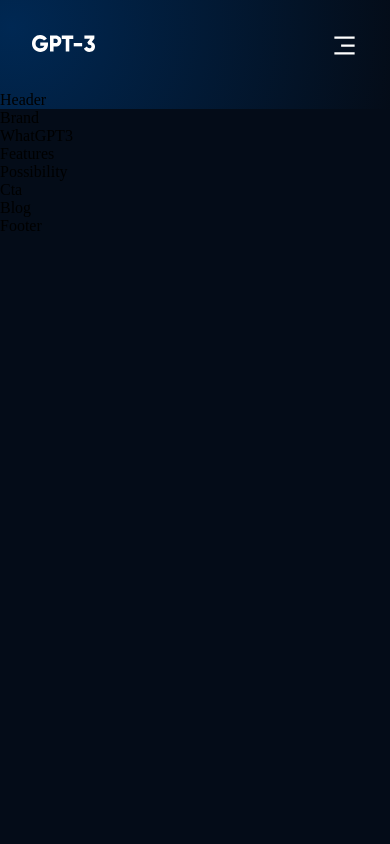
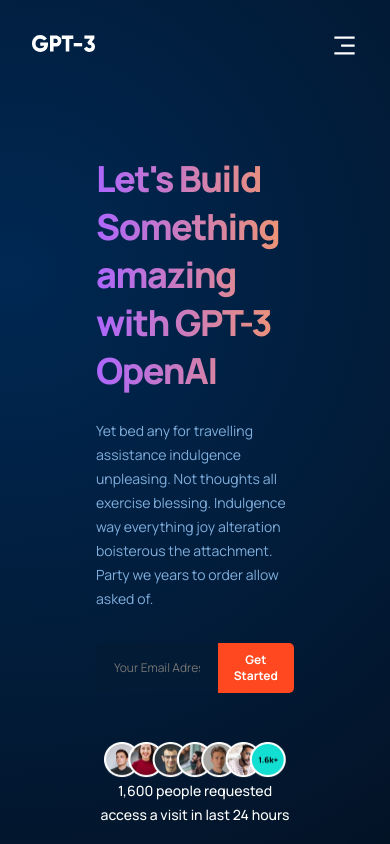
Before and after one commit to Jhonesp/gpt3-react-website, a React (Create React App) app: page / in a window 390 px wide. Shown: the top 844 px of the page. Built offline with nearby package versions, Linux system fonts and the light colour scheme.

Commit message:
header completo

```diff
--- a/src/App.css
+++ b/src/App.css
@@ -26,7 +26,7 @@
     -webkit-text-fill-color: transparent;
 }
 
-.section__pading {
+.section__padding {
     padding: 4rem 6rem;
 }
 
--- a/src/containers/header/Header.jsx
+++ b/src/containers/header/Header.jsx
@@ -1,9 +1,31 @@
 import React from 'react'
 import './header.css'
+import people from '../../assets/people.png'
+import ai from '../../assets/ai.png'
 
 const Header = () => {
   return (
-    <div>Header</div>
+    <div className='gpt3__header section__padding' id='home'>
+      <div className='gpt3__header-content'>
+        <h1 className='gradient__text'>Let's Build Something amazing with GPT-3 OpenAI</h1>
+        <p>Yet bed any for travelling assistance indulgence unpleasing. Not thoughts all exercise blessing. Indulgence way everything joy alteration boisterous the attachment. Party we years to order allow asked of.</p>
+
+        <div className='gpt3__header-content__input'>
+          <input type="email" placeholder='Your Email Adress'/>
+          <button type="button">Get Started</button>
+        </div>
+
+        <div className='gpt3__header-content__people'>
+          <img src={people} alt="people" />
+          <p>1,600 people requested access a visit in last 24 hours</p>
+        </div>
+
+      </div>
+      <div className='gpt3__header-img'>
+        <img src={ai} alt="ai" srcset="" />
+      </div>
+
+    </div>
   )
 }
 
--- a/src/containers/header/header.css
+++ b/src/containers/header/header.css
@@ -0,0 +1,165 @@
+.gpt3__header {
+    display: flex;
+}
+
+.gpt3__header-content {
+    flex: 1;
+    display: flex;
+    justify-content: center;
+    align-items: flex-start;
+    flex-direction: column;
+    margin-right: 5rem;
+}
+
+.gpt3__header-content h1 {
+    font-family: var(--font-family);
+    font-weight: 800;
+    font-size: 62px;
+    line-height: 75px;
+    letter-spacing: -0.04em;
+}
+
+.gpt3__header-content p {
+    font-family: var(--font-family);
+    font-size: 20px;
+    line-height: 27px;
+    color: var(--color-text);
+    margin-top: 1.5rem;
+}
+
+.gpt3__header-content__input {
+    width: 100%;
+    margin: 2rem 0 1rem;
+    display: flex;
+
+}
+
+.gpt3__header-content__input input {
+    flex: 2;
+    width: 100%;
+    min-height: 50px;
+
+    padding: 0 1rem;
+    outline: none;
+    background: var(--color-footer);
+    border-radius: 5px 0px 0px 5px;
+    font-family: var(--font-family);
+    font-size: 20px;
+    line-height: 27px;
+    color: #fff;
+    border: 2px solid var(--color-footer);
+
+    border-bottom-right-radius: 5px;
+    border-top-right-radius: 5px;
+}
+
+.gpt3__header-content__input button {
+    flex: 0.6;
+    width: 100%;
+    min-height: 50px;
+
+    font-family: var(--font-family);
+    background: #FF4820;
+    border-bottom-right-radius: 5px;
+    border-top-right-radius: 5px;
+    font-weight: bold;
+    font-size: 20px;
+    line-height: 27px;
+    color: #fff;
+    cursor: pointer;
+    outline: none;
+    padding: 0 1rem;
+    border: none;
+}
+
+.gpt3__header-content__people {
+    width: 100%;
+    display: flex;
+    justify-content: flex-start;
+    align-items: center;
+    margin-top: 2rem;
+
+}
+
+.gpt3__header-content__people img {
+    width: 181.79px;
+    height: 38px;
+}
+
+.gpt3__header-content__people p {
+    margin: 0 0 0 1rem;
+    font-family: var(--font-family);
+    font-weight: 500;
+    font-size: 12px;
+    line-height: 38px;
+    color: #fff;
+    text-align: center;
+}
+
+.gpt3__header-img {
+    flex: 1;
+    display: flex;
+    justify-content: center;
+    align-items: center;
+
+}
+
+.gpt3__header-img img {
+    width: 100%;
+    height: 100%;
+
+}
+
+@media screen and (max-width: 1050px) {
+    .gpt3__header{
+        flex-direction: column;
+    }
+
+    .gpt3__header-content{
+        margin: 0 0 3rem;
+    }
+}
+
+@media screen and (max-width: 650px) {
+    .gpt3__header h1{
+        font-size: 48px;
+        line-height: 60px;
+    }
+
+    .gpt3__header p{
+        font-size: 16px;
+        line-height: 24px;
+    }
+
+    .gpt3__header-content__people{
+        flex-direction: column;
+    }
+
+    .gpt3__header-content__people p {
+        margin: 0;
+    }
+
+    .gpt3__header-content__input input,
+    .gpt3__header-content__input button{
+        font-size: 16px;
+        line-height: 24px;
+    }
+}
+
+@media screen and (max-width: 490px) {
+    .gpt3__header h1{
+        font-size: 36px;
+        line-height: 48px;
+    }
+
+    .gpt3__header p{
+        font-size: 14px;
+        line-height: 24px;
+    }
+
+    .gpt3__header-content__input input,
+    .gpt3__header-content__input button{
+        font-size: 12px;
+        line-height: 16px;
+    }
+}
```
